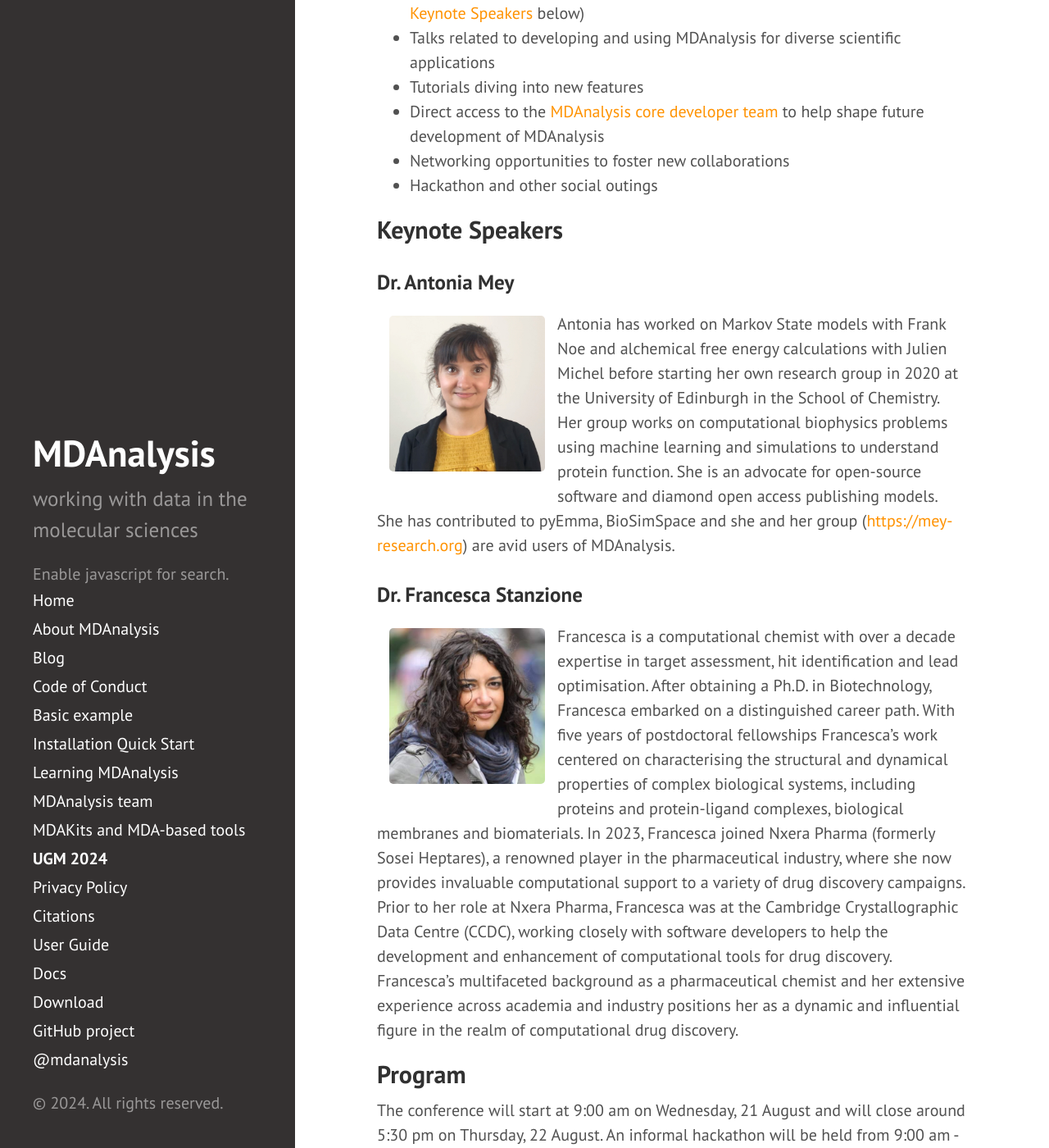
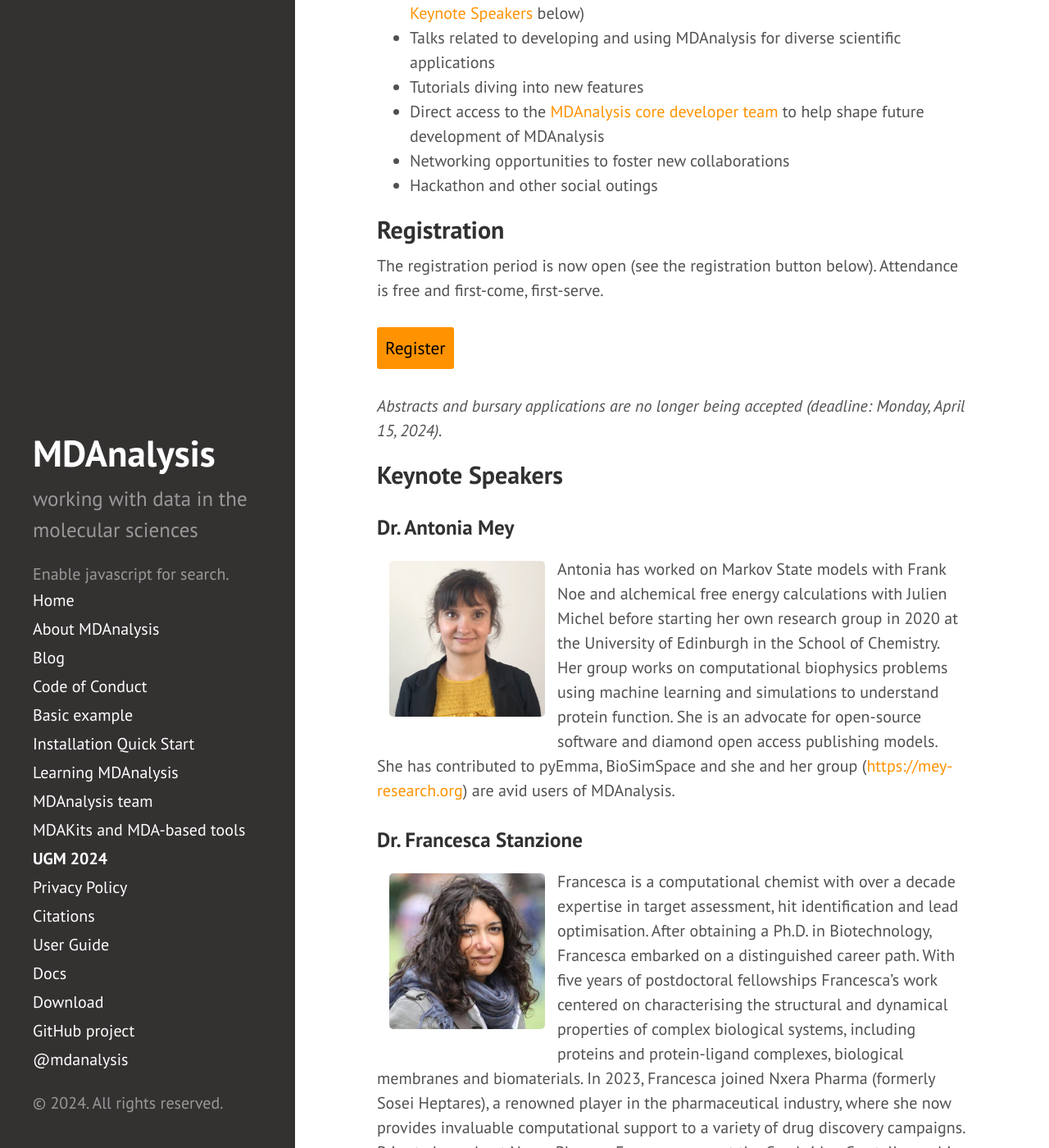
Before and after one commit to MDAnalysis/MDAnalysis.github.io, a Jekyll site: the page built from pages/ugm2024.md, in a window 1280 px wide and 1400 px high, scrolled down 584 px. Shown: the whole window at 82% size. Built offline with Jekyll 4.4.1, drawn with Linux system fonts in a browser that asks for light colours; comment, search, counter and statistics services are not loaded; some of the changed text lies outside the part shown.

Commit message:
Move registration section further up

```diff
--- a/pages/ugm2024.md
+++ b/pages/ugm2024.md
@@ -15,6 +15,13 @@ The UGM will bring together users of the MDAnalysis package from different commu
 * Direct access to the [MDAnalysis core developer team][coredev] to help shape future development of MDAnalysis
 * Networking opportunities to foster new collaborations
 * Hackathon and other social outings
+
+## Registration
+The registration period is now open (see the registration button below). Attendance is free and first-come, first-serve.
+
+<a href="https://forms.gle/rr15hUYZcRX4bgkp6" target="_blank" style="background:#FF9200;padding:10px;margin:10px 0px;text-align:center;text-decoration:none;font-size:16pt;color:#000000;display:inline-block;border-radius:3px">Register</a>
+
+*Abstracts and bursary applications are no longer being accepted (deadline: Monday, April 15, 2024).*
 
 ## Keynote Speakers
 ### Dr. Antonia Mey
@@ -39,13 +46,6 @@ Francesca is a computational chemist with over a decade expertise in target asse
 The conference will start at 9:00 am on Wednesday, 21 August and will close around 5:30 pm on Thursday, 22 August. An informal hackathon will be held from 9:00 am - 4:30 pm on Friday, 23 August. All times are in BST (British Summer Time). Please note this is a tentative schedule and is subject to change.
 
 [Download the draft agenda here][agenda].
-
-## Registration
-The registration period is now open (see the registration button below). Attendance is free and first-come, first-serve.
-
-<a href="https://forms.gle/rr15hUYZcRX4bgkp6" target="_blank" style="background:#FF9200;padding:10px;margin:10px 0px;text-align:center;text-decoration:none;font-size:16pt;color:#000000;display:inline-block;border-radius:3px">Register</a>
-
-*Abstracts and bursary applications are no longer being accepted (deadline: Monday, April 15, 2024).*
 
 ## Travel and Accommodation
 *Participants are expected to make their own travel and accommodation arrangements.* Rooms can be booked through [King's College London](https://www.kcl.ac.uk/accommodation/summer-accommodation); the [Stamford Street Apartments](https://maps.app.goo.gl/Qv26UNEoYueKr8Au5) are 20 min by foot or 10 min by bus (0.9 mile) to the UGM venue. There are also many other hotel options accessible by foot or public transportation.
```
